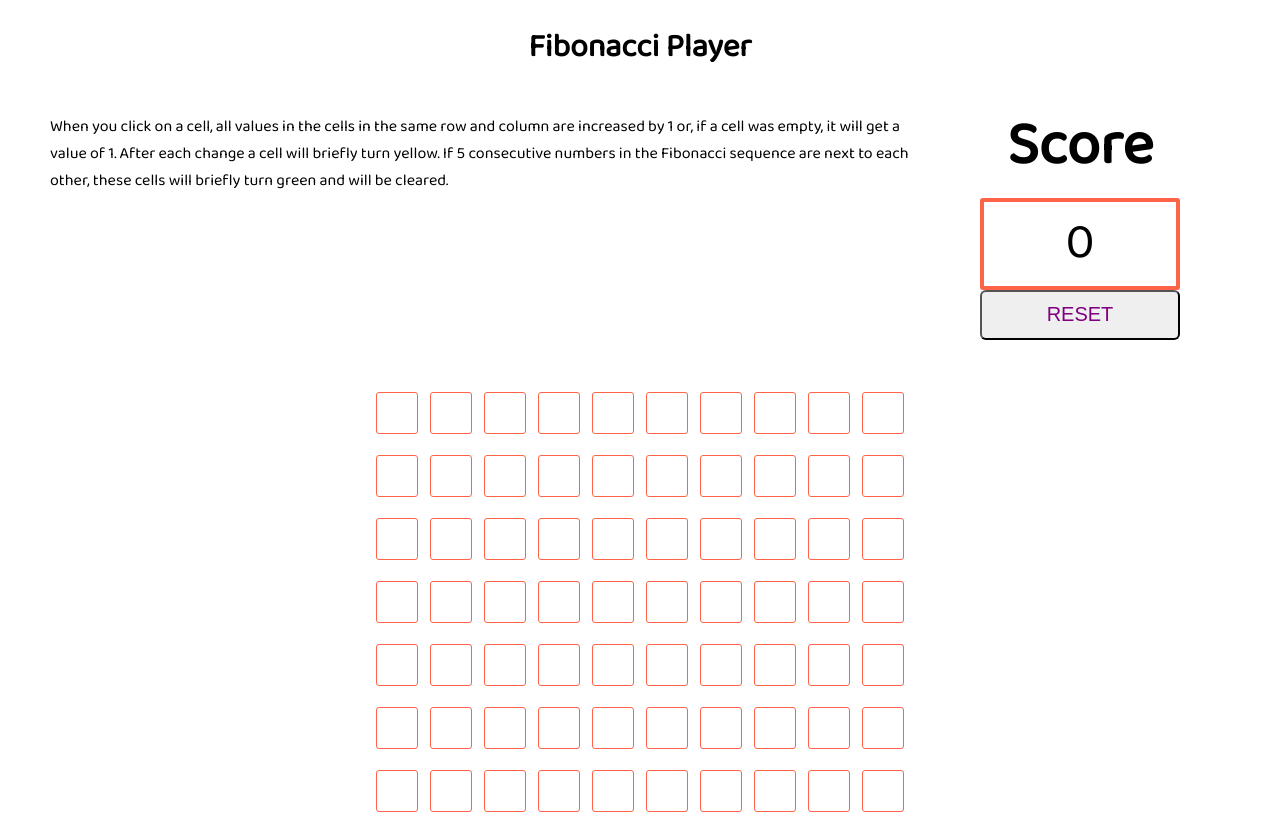
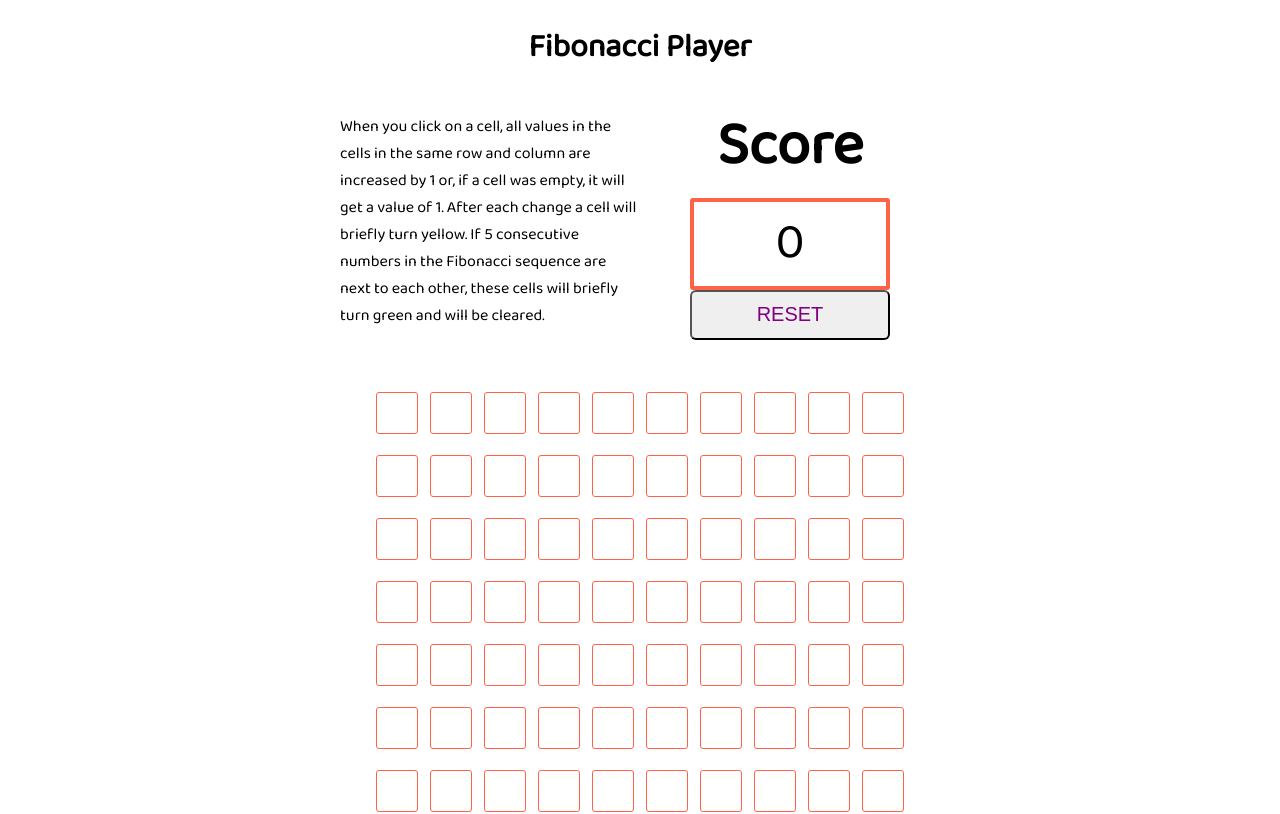
Before and after one commit to aamiriqubal/fibonacci-player, a React (Create React App) app: page / in a window 1280 px wide. Shown: the top 814 px of the page. Built offline with nearby package versions, Linux system fonts and the light colour scheme.

Commit message:
styling fixes

```diff
--- a/src/styles.scss
+++ b/src/styles.scss
@@ -7,7 +7,7 @@ html, body {
 }
 
 .fibonacci-player {
-  max-width: 800;
+  max-width: 700px;
   margin: 20px auto;
   text-align: center;
   vertical-align: center;
```
